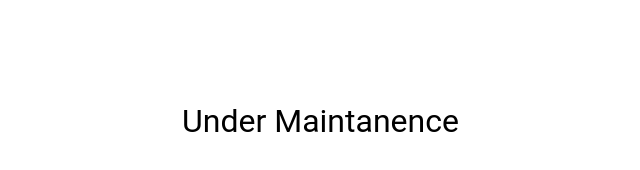
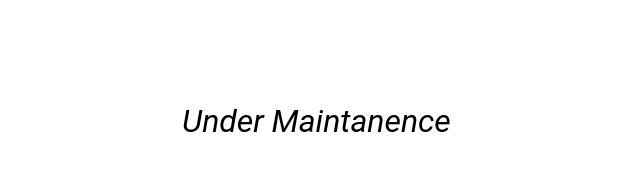
Before and after one commit to jagadhis/dmt-website, a React (Create React App) app: page / in a window 1280 px wide. Shown: the part 280-450 px from the top of the page, without its empty margins (258-898 px from the left). Built offline with nearby package versions, Linux system fonts and the light colour scheme.

Commit message:
Font changes

```diff
--- a/src/App.css
+++ b/src/App.css
@@ -8,4 +8,7 @@
     left: 0;
     right: 0;
     margin: auto;
+    font-family: Roboto, Helvetica, cursive;
+    font-style: italic;
+
 }
--- a/src/index.css
+++ b/src/index.css
@@ -1,6 +1,6 @@
 body {
   margin: 0;
-  font-family: Roboto, Helvetica, sans-serif;
+  font-family: Roboto, Helvetica, cursive;
   -webkit-font-smoothing: antialiased;
   -moz-osx-font-smoothing: grayscale;
 }
```
